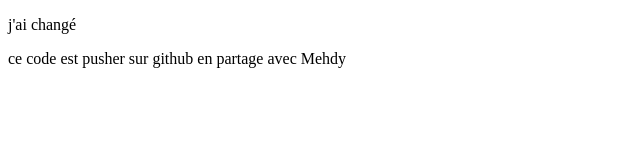
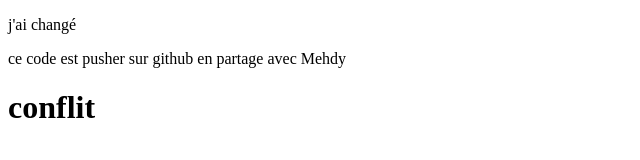
Before and after one commit to marouachd/git-conflit, a plain HTML site: page index.html in a window 1280 px wide. Shown: the whole page, without its empty margins (0-640 px from the left). Drawn offline with Linux system fonts and the light colour scheme.

Commit message:
h1 conflit ajouté

```diff
--- a/index.html
+++ b/index.html
@@ -12,6 +12,7 @@
     <p>j'ai changé</p>
 
     <p> ce code est pusher sur github en partage avec Mehdy </p>
+    <h1>conflit</h1>
 
 </body>
 
```
